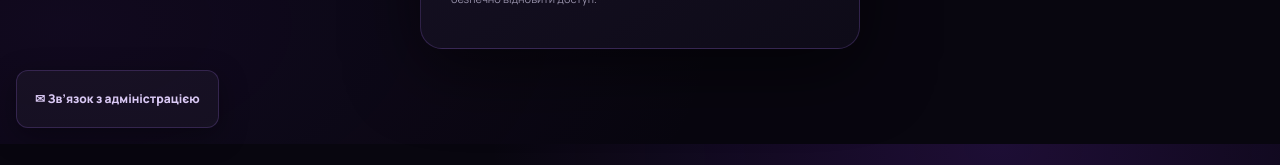
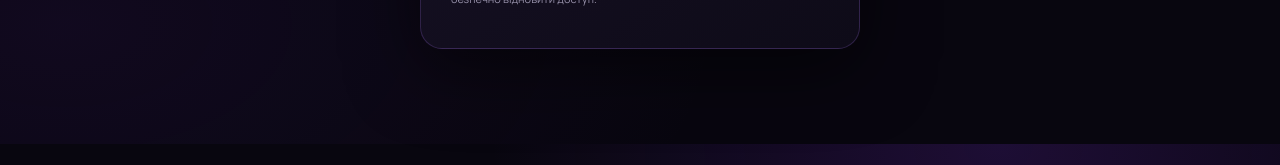
Before and after one commit to da09ni09l-dot/verceti, a Next.js app in the folder VERCETI-starter/verceti/: page /login in a window 1280 px wide. Shown: the part 656-821 px from the top of the page. Built offline with nearby package versions, Linux system fonts and the light colour scheme; no server answers.

Commit message:
Replace pinned action icons with one compact launcher

```diff
--- a/VERCETI-starter/verceti/src/app/PinnedSiteActions.tsx
+++ b/VERCETI-starter/verceti/src/app/PinnedSiteActions.tsx
@@ -1,5 +1,5 @@
-import Link from "next/link";
 import { createClient } from "@/lib/supabase/server";
+import PinnedSiteActionsMenu from "./PinnedSiteActionsMenu";
 
 export default async function PinnedSiteActions() {
   const supabase = await createClient();
@@ -9,8 +9,5 @@ export default async function PinnedSiteActions() {
     const { data: role } = await supabase.rpc("current_verceti_role");
     isAdmin = role === "admin";
   }
-  return <nav aria-label="Швидкий доступ VERCETI" className="pinned-site-actions">
-    {isAdmin && <><Link href="/admin/support" className="btn secondary" style={{ minHeight: 58, padding: "14px 18px", lineHeight: 1.4, boxSizing: "border-box", boxShadow: "0 8px 28px rgba(0,0,0,.35)", textDecoration: "none" }}>💬 Чат адміністрації</Link><Link href="/admin" className="btn" style={{ minHeight: 58, padding: "14px 18px", lineHeight: 1.4, boxSizing: "border-box", boxShadow: "0 8px 28px rgba(0,0,0,.35)", textDecoration: "none" }}>⚙ Адмін-панель</Link></>}
-    <Link href="/support" className="btn secondary" style={{ minHeight: 58, padding: "14px 18px", lineHeight: 1.4, boxSizing: "border-box", boxShadow: "0 8px 28px rgba(0,0,0,.35)", textDecoration: "none" }}>✉ Зв’язок з адміністрацією</Link>
-  </nav>;
+  return <PinnedSiteActionsMenu isAdmin={isAdmin} />;
 }
```
